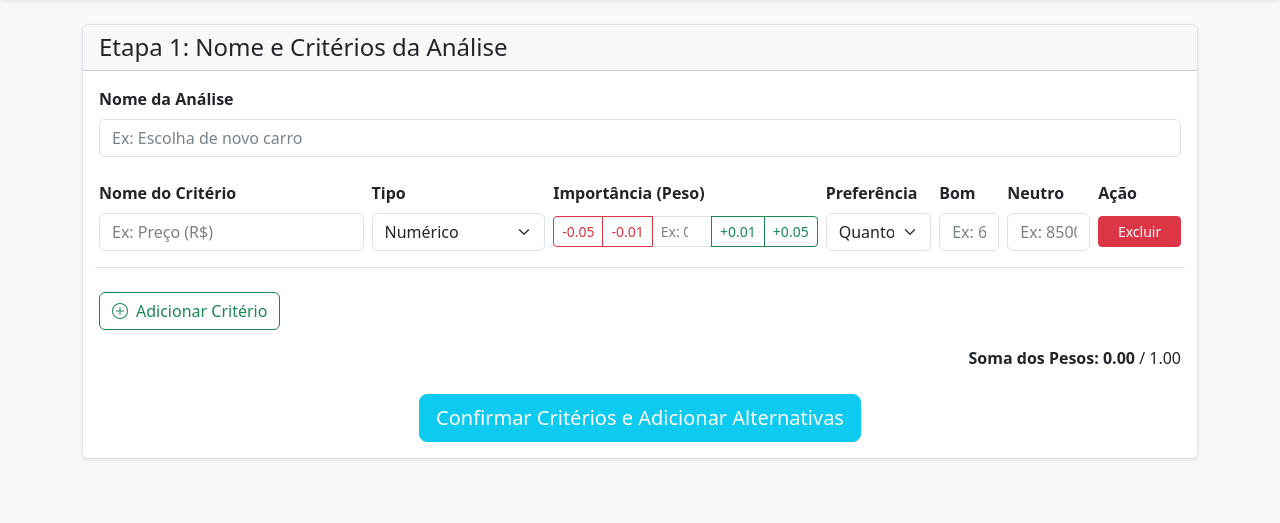
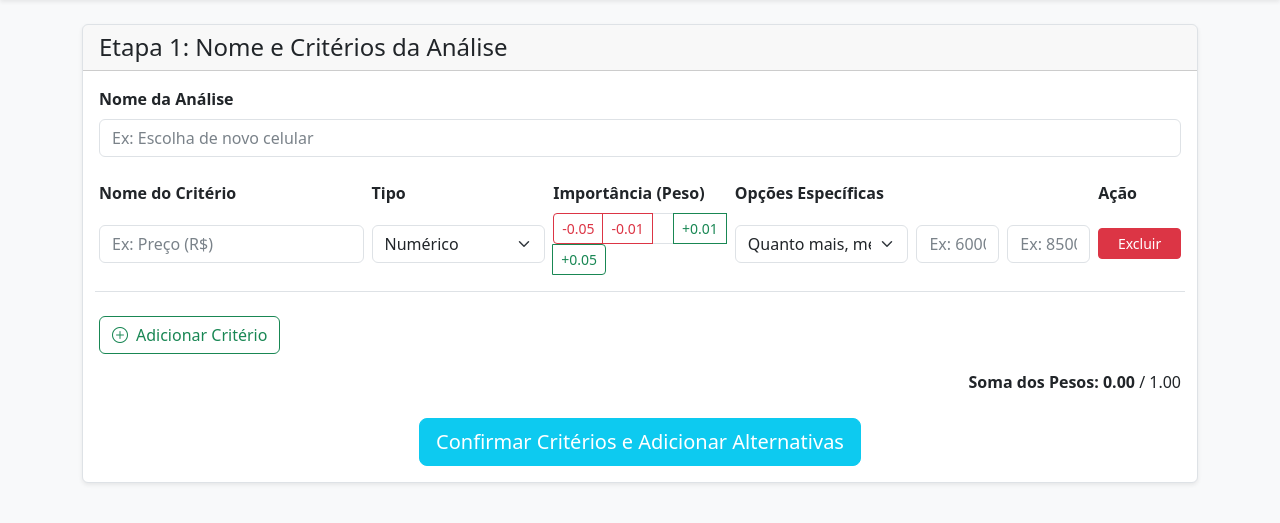
Before and after one commit to GianFadiga/mcda_web, a Django app: page /creator/ in a window 1280 px wide. Shown: the part 56-579 px from the top of the page. Run offline with Django 5.2, Linux system fonts and the light colour scheme; the visitor is signed in with stand-in values (Sample User, id 1); some libraries are stand-ins or nearby versions.

Commit message:
creator update

```diff
--- a/analyzer_app/templates/analyzer/analysis_creator.html
+++ b/analyzer_app/templates/analyzer/analysis_creator.html
@@ -8,26 +8,19 @@
 <div class="container my-4">
     <form method="post" id="analysis-creator-form">
         {% csrf_token %}
-
         <div id="step1-card" class="card shadow-sm mb-4">
             <div class="card-header"><h4 class="mb-0">Etapa 1: Nome e Critérios da Análise</h4></div>
             <div class="card-body">
                 <div class="mb-4">
                     <label for="analysis_name" class="form-label fw-bold">Nome da Análise</label>
-                    <input type="text" name="analysis_name" id="analysis_name" class="form-control" placeholder="Ex: Escolha de novo carro" required>
+                    <input type="text" name="analysis_name" id="analysis_name" class="form-control" placeholder="Ex: Escolha de novo celular" required>
                 </div>
 
                 <div class="row criterion-header fw-bold mb-2 d-none d-md-flex gx-2">
                     <div class="col-md-3">Nome do Critério</div>
                     <div class="col-md-2">Tipo</div>
-                    <div class="col-md-3">Importância (Peso)</div>
-                    <div class="col-md-3 conditional-numeric-header">
-                        <div class="row gx-2">
-                            <div class="col-5">Preferência</div>
-                            <div class="col-3">Bom</div>
-                            <div class="col-4">Neutro</div>
-                        </div>
-                    </div>
+                    <div class="col-md-2">Importância (Peso)</div>
+                    <div class="col-md-4">Opções Específicas</div>
                     <div class="col-md-1">Ação</div>
                 </div>
 
@@ -38,8 +31,8 @@
                         <div style="display:none;">{{ form.DELETE }}{{ form.string_values }}</div>
                         <div class="col-md-3">{{ form.name }}</div>
                         <div class="col-md-2">{{ form.criterion_type }}</div>
-                        <div class="col-md-3">
-                             <div class="input-group">
+                        <div class="col-md-2">
+                            <div class="input-group">
                                 <button type="button" class="btn btn-outline-danger btn-sm weight-step-btn" data-step="-0.05">-0.05</button>
                                 <button type="button" class="btn btn-outline-danger btn-sm weight-step-btn" data-step="-0.01">-0.01</button>
                                 {% render_field form.weight class="form-control form-control-sm text-center" %}
@@ -47,11 +40,16 @@
                                 <button type="button" class="btn btn-outline-success btn-sm weight-step-btn" data-step="0.05">+0.05</button>
                             </div>
                         </div>
-                        <div class="col-md-3 conditional-numeric">
-                            <div class="row gx-2">
-                                <div class="col-5">{{ form.proportionality }}</div>
+                        <div class="col-md-4">
+                            <div class="row gx-2 conditional-numeric">
+                                <div class="col-6">{{ form.proportionality }}</div>
                                 <div class="col-3">{{ form.good_value }}</div>
-                                <div class="col-4">{{ form.neutral_value }}</div>
+                                <div class="col-3">{{ form.neutral_value }}</div>
+                            </div>
+                            <div class="conditional-string" style="display: none;">
+                                <button type="button" class="btn btn-outline-info btn-sm w-100 open-string-modal-btn" data-bs-toggle="modal" data-bs-target="#stringValuesModal">
+                                    Definir Valores de Texto
+                                </button>
                             </div>
                         </div>
                         <div class="col-md-1">
@@ -60,16 +58,9 @@
                     </div>
                     {% endfor %}
                 </div>
-                <button type="button" id="add-criterion-btn" class="btn btn-outline-success mt-2">
-                    <i class="bi bi-plus-circle me-2"></i>Adicionar Critério
-                </button>
-                <div class="mt-3 text-end">
-                    <strong>Soma dos Pesos: </strong>
-                    <span id="total-weight-display" class="fw-bold">0.00</span> / 1.00
-                </div>
-                <div class="text-center mt-4">
-                    <button type="button" id="proceed-to-step2-btn" class="btn btn-lg btn-info text-white">Confirmar Critérios e Adicionar Alternativas</button>
-                </div>
+                <button type="button" id="add-criterion-btn" class="btn btn-outline-success mt-2"><i class="bi bi-plus-circle me-2"></i>Adicionar Critério</button>
+                <div class="mt-3 text-end"><strong>Soma dos Pesos: </strong><span id="total-weight-display" class="fw-bold">0.00</span> / 1.00</div>
+                <div class="text-center mt-4"><button type="button" id="proceed-to-step2-btn" class="btn btn-lg btn-info text-white">Confirmar Critérios e Adicionar Alternativas</button></div>
             </div>
         </div>
 
@@ -82,9 +73,7 @@
                         <tbody id="alternatives-forms-container"></tbody>
                     </table>
                 </div>
-                <button type="button" id="add-alternative-btn" class="btn btn-outline-success mt-2">
-                    <i class="bi bi-plus-circle me-2"></i>Adicionar Alternativa
-                </button>
+                <button type="button" id="add-alternative-btn" class="btn btn-outline-success mt-2"><i class="bi bi-plus-circle me-2"></i>Adicionar Alternativa</button>
                 <div class="d-grid gap-2 d-md-flex justify-content-md-end mt-4">
                     <button type="submit" name="action" value="download" class="btn btn-secondary">Baixar CSV Completo</button>
                     <button type="submit" name="action" value="analyze" class="btn btn-primary">Analisar Agora</button>
@@ -94,12 +83,26 @@
     </form>
 </div>
 
+<div class="modal fade" id="stringValuesModal" tabindex="-1" aria-hidden="true">
+    <div class="modal-dialog modal-lg">
+        <div class="modal-content">
+            <div class="modal-header"><h5 class="modal-title">Definir Valores para: <span id="modalCriterionName"></span></h5><button type="button" class="btn-close" data-bs-dismiss="modal"></button></div>
+            <div class="modal-body">
+                <p class="text-muted small">Defina aqui os valores de texto possíveis para este critério e o quão desejável cada um é. Estes valores aparecerão no dropdown da Etapa 2.</p>
+                <div id="string-values-container"></div>
+                <button type="button" id="add-string-value-btn" class="btn btn-outline-success mt-2 btn-sm"><i class="bi bi-plus-circle"></i> Adicionar Valor</button>
+            </div>
+            <div class="modal-footer"><button type="button" class="btn btn-secondary" data-bs-dismiss="modal">Cancelar</button><button type="button" id="save-string-values-btn" class="btn btn-primary">Salvar Valores</button></div>
+        </div>
+    </div>
+</div>
+
 <template id="criterion-form-template">
     <div class="row criterion-form align-items-center mb-3 border-bottom pb-3 gx-2">
         <div style="display:none;">{{ criteria_formset.empty_form.DELETE }}{{ criteria_formset.empty_form.string_values }}</div>
         <div class="col-md-3">{{ criteria_formset.empty_form.name }}</div>
         <div class="col-md-2">{{ criteria_formset.empty_form.criterion_type }}</div>
-        <div class="col-md-3">
+        <div class="col-md-2">
             <div class="input-group">
                 <button type="button" class="btn btn-outline-danger btn-sm weight-step-btn" data-step="-0.05">-0.05</button>
                 <button type="button" class="btn btn-outline-danger btn-sm weight-step-btn" data-step="-0.01">-0.01</button>
@@ -108,11 +111,14 @@
                 <button type="button" class="btn btn-outline-success btn-sm weight-step-btn" data-step="0.05">+0.05</button>
             </div>
         </div>
-        <div class="col-md-3 conditional-numeric">
-            <div class="row gx-2">
-                <div class="col-5">{{ criteria_formset.empty_form.proportionality }}</div>
+        <div class="col-md-4">
+             <div class="row gx-2 conditional-numeric">
+                <div class="col-6">{{ criteria_formset.empty_form.proportionality }}</div>
                 <div class="col-3">{{ criteria_formset.empty_form.good_value }}</div>
-                <div class="col-4">{{ criteria_formset.empty_form.neutral_value }}</div>
+                <div class="col-3">{{ criteria_formset.empty_form.neutral_value }}</div>
+            </div>
+            <div class="conditional-string" style="display: none;">
+                <button type="button" class="btn btn-outline-info btn-sm w-100 open-string-modal-btn" data-bs-toggle="modal" data-bs-target="#stringValuesModal">Definir Valores de Texto</button>
             </div>
         </div>
         <div class="col-md-1">
@@ -121,6 +127,20 @@
     </div>
 </template>
 <template id="alternative-form-template"></template>
+<template id="string-value-row-template">
+    <div class="row gx-2 mb-2 string-value-row align-items-center">
+        <div class="col-5"><input type="text" class="form-control string-value-input" placeholder="Valor do Texto (Ex: Vermelho)"></div>
+        <div class="col-5">
+            <select class="form-select string-level-select">
+                <option value="super_desejavel">Super Desejável</option>
+                <option value="desejavel" selected>Desejável</option>
+                <option value="aceitavel">Aceitável</option>
+                <option value="nao_desejavel">Não Desejável</option>
+            </select>
+        </div>
+        <div class="col-2"><button type="button" class="btn btn-danger btn-sm w-100 delete-string-value-btn">Excluir</button></div>
+    </div>
+</template>
 
 <script>
 document.addEventListener('DOMContentLoaded', function () {
--- a/analyzer_app/views.py
+++ b/analyzer_app/views.py
@@ -354,8 +354,7 @@ def _parse_alternatives_from_post(post_data):
 
 def _generate_complete_csv_string(criteria_data, alternatives_data):
     """
-    Gera o CSV completo com base nos critérios e nas alternativas,
-    incluindo a lógica para valores de string customizados.
+    Gera o CSV completo, incluindo a lógica para valores de string customizados.
     """
     try:
         # Mapa de desejabilidade para pontos (escala de 0 a 1)
@@ -366,22 +365,22 @@ def _generate_complete_csv_string(criteria_data, alternatives_data):
             'nao_desejavel': 0.1,
         }
 
-        # Dicionário para guardar o mapeamento de pontos de cada critério de string
         string_points_map = {}
+        header = ['Modelo']
+        pesos, tipos, funcoes, bom_values, neutro_values = ['PESO'], ['TIPO'], ['FUNCAO'], ['BOM'], ['NEUTRO']
 
-        header = ['Modelo']
-        pesos = ['PESO']
-        tipos = ['TIPO']
-        funcoes = ['FUNCAO']
-        bom_values = ['BOM']
-        neutro_values = ['NEUTRO']
+        # Mapeia o índice original do formulário para o índice da coluna no CSV
+        crit_col_map = {}
+        current_col_idx = 1
 
         for i, crit in enumerate(criteria_data):
             crit_name = crit.get('name')
+            crit_type = crit.get('criterion_type')
+
+            crit_col_map[i] = {'name': crit_name, 'type': crit_type}
+
             header.append(crit_name)
             pesos.append(crit.get('weight', 0))
-
-            crit_type = crit.get('criterion_type')
             tipos.append({'string': 'string', 'number': 'number', 'boolean': 'boolean'}.get(crit_type))
 
             if crit_type == 'number':
@@ -389,22 +388,17 @@ def _generate_complete_csv_string(criteria_data, alternatives_data):
                 bom_values.append(crit.get('good_value'))
                 neutro_values.append(crit.get('neutral_value'))
             elif crit_type == 'string':
-                # Se for string, adicionamos uma coluna de pontos
-                header.append(f"{crit_name}_points")
+                header.append(f"Pontos_{crit_name}")
                 pesos.append('')
                 tipos.append('pts_string')
                 funcoes.append('')
                 bom_values.append('')
                 neutro_values.append('')
 
-                # Parse do JSON com os valores da string
                 string_values_json = crit.get('string_values')
                 if string_values_json:
                     string_values_list = json.loads(string_values_json)
-                    string_points_map[i] = {
-                        item['value']: desirability_map.get(item['level'], 0)
-                        for item in string_values_list
-                    }
+                    string_points_map[i] = {item['value']: desirability_map.get(item['level'], 0) for item in string_values_list}
             else: # boolean
                 funcoes.append('boolean')
                 bom_values.append('')
@@ -414,17 +408,14 @@ def _generate_complete_csv_string(criteria_data, alternatives_data):
         alternative_rows = []
         for alt_data in alternatives_data:
             row = [alt_data.get('name', '')]
-            col_offset = 0
             for i in range(len(criteria_data)):
                 field_name = f'crit-{i}'
                 value = alt_data.get(field_name, '')
                 row.append(value)
 
-                # Se for uma coluna de string, adicionamos a coluna de pontos correspondente
                 if criteria_data[i].get('criterion_type') == 'string':
                     points = string_points_map.get(i, {}).get(value, 0)
                     row.append(points)
-                    col_offset += 1 # Ajusta o índice para as próximas colunas
             alternative_rows.append(row)
 
         output = io.StringIO()
```
